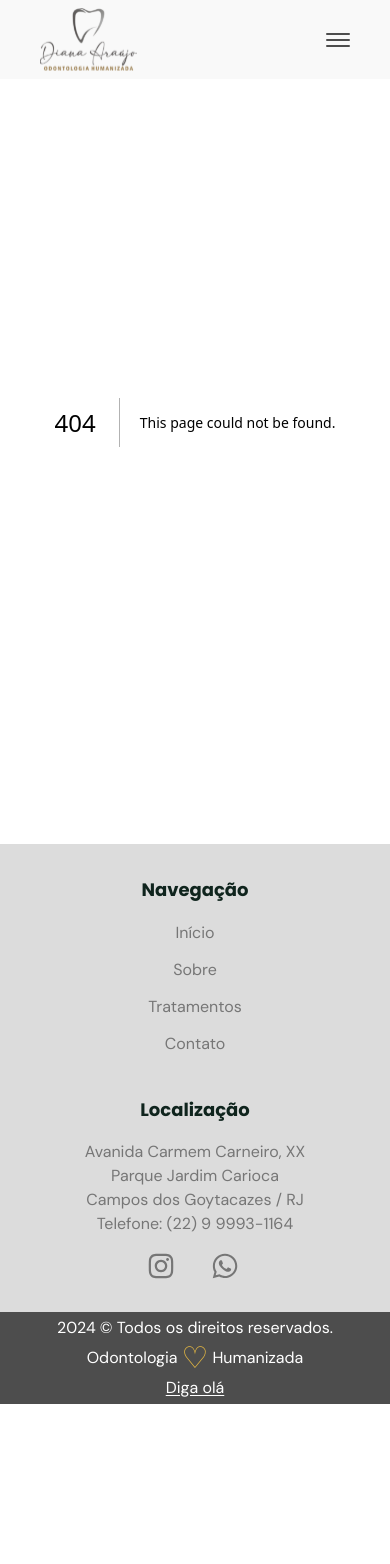
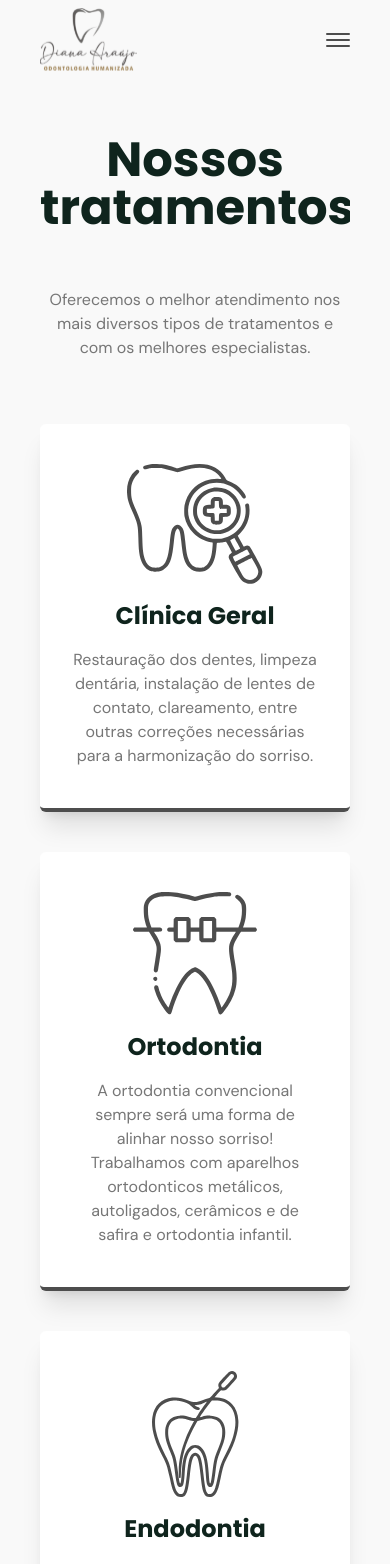
Before and after one commit to elena-calcada/diana-araujo, a Next.js app: page /tratamentos in a window 390 px wide. Before the commit this address had no page. Shown: the top 1564 px of the page. Before the commit the page ends 1404 px from the top, so only its background shows below. Built offline with nearby package versions, Linux system fonts and the light colour scheme.

Commit message:
responsive treatment screen

```diff
--- a/src/app/sobre/page.js
+++ b/src/app/sobre/page.js
@@ -7,7 +7,6 @@ import SlideShow from "@/components/SlideShow";
 import { motion } from "framer-motion";
 import Image from "next/image";
 import aboultImage from "../../../public/images/aboult.png";
-
 
 const variants = {
   initial: {
@@ -23,8 +22,6 @@ const variants = {
     }
   }
 }
-
-
 
 export default function Aboult() {
   return (
@@ -102,7 +99,7 @@ export default function Aboult() {
 
       <DividerTwo/>
 
-      <SectionLayout>
+      <SectionLayout id="testimonials">
         <h2
           className="inline-block w-full text-titleColor font-title font-bold text-6xl text-center mb-24"
         >
@@ -111,6 +108,8 @@ export default function Aboult() {
 
         <CardTestimonial/>
       </SectionLayout>
+
+      <DividerOne/>
     </main>
   )
 }
--- /dev/null
+++ b/src/app/tratamentos/page.js
@@ -0,0 +1,61 @@
+'use client'
+import AnimatedTitle from "@/components/AnimatedTitle";
+import CardTreatment from "@/components/CardTreatment";
+import ClinicalStaff from "@/components/ClinicalStaff";
+import { DividerOne, DividerTwo } from "@/components/Dividers";
+import SectionLayout from "@/components/SectionLayout";
+import { motion } from "framer-motion";
+
+const variants = {
+  initial: {
+    opacity: 0,
+    y: 50
+  },
+  animate: {
+    opacity: 1,
+    y: 0,
+    transition: {
+      duration: 0.5,
+      delay: 0.5
+    }
+  }
+}
+
+export default function Treatments() {
+  return (
+    <main>
+      <SectionLayout>
+        <AnimatedTitle
+          title=" Nossos tratamentos"
+          className="text-center mt-6 sm:text-6xl xs:text-5xl"
+        />
+
+        <motion.p
+          className="font-text text-base text-textColor text-center mb-16 mt-6 max-w-[600px] mx-auto"
+          variants={variants}
+          initial='initial'
+          animate='animate'
+        >
+          Oferecemos o melhor atendimento nos mais diversos tipos de tratamentos e com os melhores especialistas.
+        </motion.p>
+
+        <CardTreatment/>
+      </SectionLayout>
+
+      <DividerOne/>
+
+      <SectionLayout className="!bg-white">
+        <h3 className="text-titleColor font-title font-bold text-center mt-6 mb-10 sm:text-6xl xs:text-5xl">
+          Corpo Clínico
+        </h3>
+        <p className="font-text text-base text-textColor text-center mb-16 mt-6 max-w-[600px] mx-auto">
+          Contamos com profissionais capacitados e experientes em diversas áreas da odontologia.
+        </p>
+
+        <ClinicalStaff/>
+      </SectionLayout>
+
+      <DividerTwo/>
+    </main>
+  )
+}
--- /dev/null
+++ b/src/components/CardTreatment.js
@@ -0,0 +1,57 @@
+import { typesOfTreatments } from "@/data/typesOfTreatments";
+import { motion } from "framer-motion";
+import Image from "next/image";
+
+const variantsCard = {
+  initial: {
+    opacity: 0,
+    y: 50
+  },
+  animate: {
+    opacity: 1,
+    y: 0,
+    transition: {
+      duration: 0.5,
+      delay: 1
+    }
+  }
+}
+
+const CardTreatment = () => {
+  return(
+    <motion.div
+      className="max-w-[400px] grid grid-cols-6 gap-10 mx-auto
+      xl:max-w-[1200px] md:max-w-[800px]
+      "
+      variants={variantsCard}
+      initial='initial'
+      animate='animate'
+    >
+     {Object.entries(typesOfTreatments).map(([index, value]) => (
+        <motion.div
+          key={index}
+          className="flex flex-col justify-center items-center gap-4
+          bg-white shadow-xl py-[2.5rem] px-[2rem] border-b-[0.25rem] border-b-primaryColor rounded-md
+          col-span-6 xl:col-span-2 md:col-span-3
+          "
+          initial={{y:50}}
+          whileInView={{y:0, transition:{duration:0.5, ease:"easeInOut"}}}
+        >
+
+          <Image src={value.image} alt={value.alt} />
+
+          <div className="max-w-[16.5rem] text-center">
+            <h3 className="text-titleColor font-title font-bold text-2xl mb-4">
+              {value.title}
+            </h3>
+            <p className="text-textColor font-text">
+              {value.description}
+            </p>
+          </div>
+        </motion.div>
+      ))}
+    </motion.div>
+  )
+}
+
+export default CardTreatment
--- /dev/null
+++ b/src/components/ClinicalStaff.js
@@ -0,0 +1,40 @@
+import { clinicalStaff } from "@/data/clinicalStaff";
+import { motion } from "framer-motion";
+import Image from "next/image";
+
+const ClinicalStaff = () => {
+  return(
+    <div
+      className="max-w-[400px] grid grid-cols-6 gap-10 mx-auto
+      md:max-w-[1200px]
+      "
+    >
+      {Object.entries(clinicalStaff).map(([index, value]) => (
+        <motion.div
+          key={index}
+          className="col-span-6 mx-auto flex flex-col gap-4 justify-center items-center
+          md:col-span-2
+          "
+          initial={{y:50}}
+          whileInView={{y:0, transition:{duration:0.5, ease:"easeInOut"}}}
+        >
+          <Image src={value.image} alt={value.alt} />
+
+          <div className="text-center">
+            <h4 className="text-titleColor font-title font-semibold text-xl">
+              {value.identification}
+            </h4>
+            <h5 className="text-textColor font-text">
+              {value.specialty}
+            </h5>
+            <p className="text-textColor font-text">
+              {value.cro}
+            </p>
+          </div>
+        </motion.div>
+      ))}
+    </div>
+  )
+}
+
+export default ClinicalStaff
--- a/src/data/clinicalStaff.js
+++ b/src/data/clinicalStaff.js
@@ -1,10 +1,11 @@
-import diana from '../clinicalStaff/diana.png';
-import jessica from '../clinicalStaff/jessica.png';
-import suellen from '../clinicalStaff/suellen.png';
+import diana from '../../public/images/clinicalStaff/diana.png';
+import jessica from '../../public/images/clinicalStaff/jessica.png';
+import suellen from '../../public/images/clinicalStaff/suellen.png';
 
 export const clinicalStaff = {
   'diana-araujo': {
     image: diana,
+    alt: "Foto da Dra. Claudiana Araújo sorrindo",
     identification: 'Dra. Claudiana Araújo',
     specialty: 'Ortodontista',
     cro: 'CRO RJ - 42465',
@@ -12,6 +13,7 @@ export const clinicalStaff = {
 
   'jessica-foligno': {
     image: jessica,
+    alt: "Foto da Dra. Jessica Foligno sorrindo",
     identification: 'Dra. Jessica Foligno',
     specialty: 'Endodontista',
     cro: 'CRO RJ - 43163',
@@ -19,6 +21,7 @@ export const clinicalStaff = {
 
   'suellen-viana': {
     image: suellen,
+    alt: "Foto da Dra. Suellen Viana sorrindo",
     identification: 'Dra. Suellen Viana',
     specialty: 'Implantodontista',
     cro: 'CRO RJ - 43099',
--- a/src/data/typesOfTreatments.js
+++ b/src/data/typesOfTreatments.js
@@ -1,43 +1,49 @@
-import generalClinic from '../cardsTreatments/general-clinic.svg';
-import orthodontics from '../cardsTreatments/orthodontics.svg';
-import endodontics from '../cardsTreatments/endodontics.svg';
-import implantology from '../cardsTreatments/implantology.svg';
-import periodontics from '../cardsTreatments/periodontics.svg';
-import pediatricDentistry from '../cardsTreatments/pediatric-dentistry.svg';
+import endodontics from '../../public/images/cardsTreatments/endodontics.svg';
+import generalClinic from '../../public/images/cardsTreatments/general-clinic.svg';
+import implantology from '../../public/images/cardsTreatments/implantology.svg';
+import orthodontics from '../../public/images/cardsTreatments/orthodontics.svg';
+import pediatricDentistry from '../../public/images/cardsTreatments/pediatric-dentistry.svg';
+import periodontics from '../../public/images/cardsTreatments/periodontics.svg';
 
 export const typesOfTreatments = {
   'clinica-geral': {
     image: generalClinic,
+    alt: "O desenho mostra um único dente sendo examinado com uma lupa",
     title: 'Clínica Geral',
     description: 'Restauração dos dentes, limpeza dentária, instalação de lentes de contato, clareamento, entre outras correções necessárias para a harmonização do sorriso.',
   },
 
   ortodontia: {
     image: orthodontics,
+    alt: "O desenho mostra um único dente com aparelho nele",
     title: 'Ortodontia',
     description: 'A ortodontia convencional sempre será uma forma de alinhar nosso sorriso! Trabalhamos com aparelhos ortodonticos metálicos, autoligados, cerâmicos e de safira e ortodontia infantil.',
   },
 
   endodontia: {
     image: endodontics,
+    alt: "O desenho mostra um único dente em uma simulação de tratamento de canal",
     title: 'Endodontia',
     description: 'Conhecido também como Tratamento de Canal, cuida da parte interna do dente. Trabalhamos com instrumentos modernos que permitem que o tratamento seja realizado em apenas uma sessão.',
   },
 
   implantodontia: {
     image: implantology,
+    alt: "O desenho mostra uma simulação de implante dentário",
     title: 'Implantodontia',
     description: 'Substituição dos dentes ausentes ou comprometidos por protéses de alta tecnologia que utilizam parafusos de titânio, mantendo a aparência natural do sorriso.',
   },
 
   periodontia: {
     image: periodontics,
+    alt: "O desenho de um único dente destacando a gengiva em volta dele",
     title: 'Periodontia',
-    description: 'Cuida da gengiva e as demais regiões de suporte do dente. Também trabalhamos com a estética da gengiva, fazendo procedimentos como a gengivoplastia (remoção de parte da gengiva para diminuir o sorriso gengival).'
+    description: 'Cuida da gengiva e das demais regiões de suporte do dente. Também trabalhamos com a estética da gengiva, fazendo procedimentos como a gengivoplastia (remoção de parte da gengiva para diminuir o sorriso gengival).'
   },
 
   odontopediatria: {
     image: pediatricDentistry,
+    alt: "O desenho mostra um único dente sorrindo enquanto é escovado",
     title: 'Odontopediatria',
     description: 'Cuida da saúde bucal das crianças. Tem papel importante no desenvolvimento da fala, da mastigação, além de prevenir cáries e outras alterações, evitando maiores problemas na vida adulta.',
   },
```
